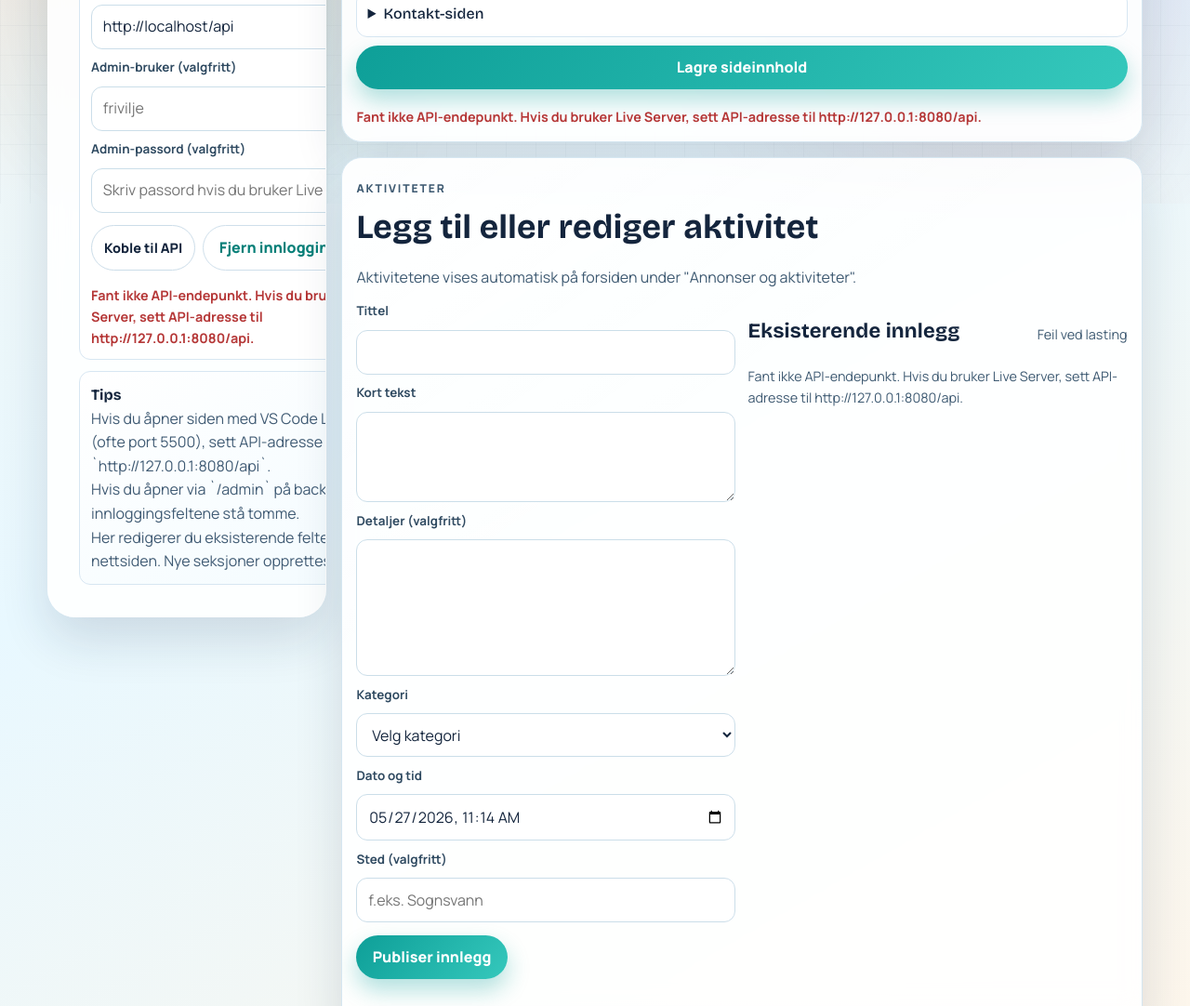
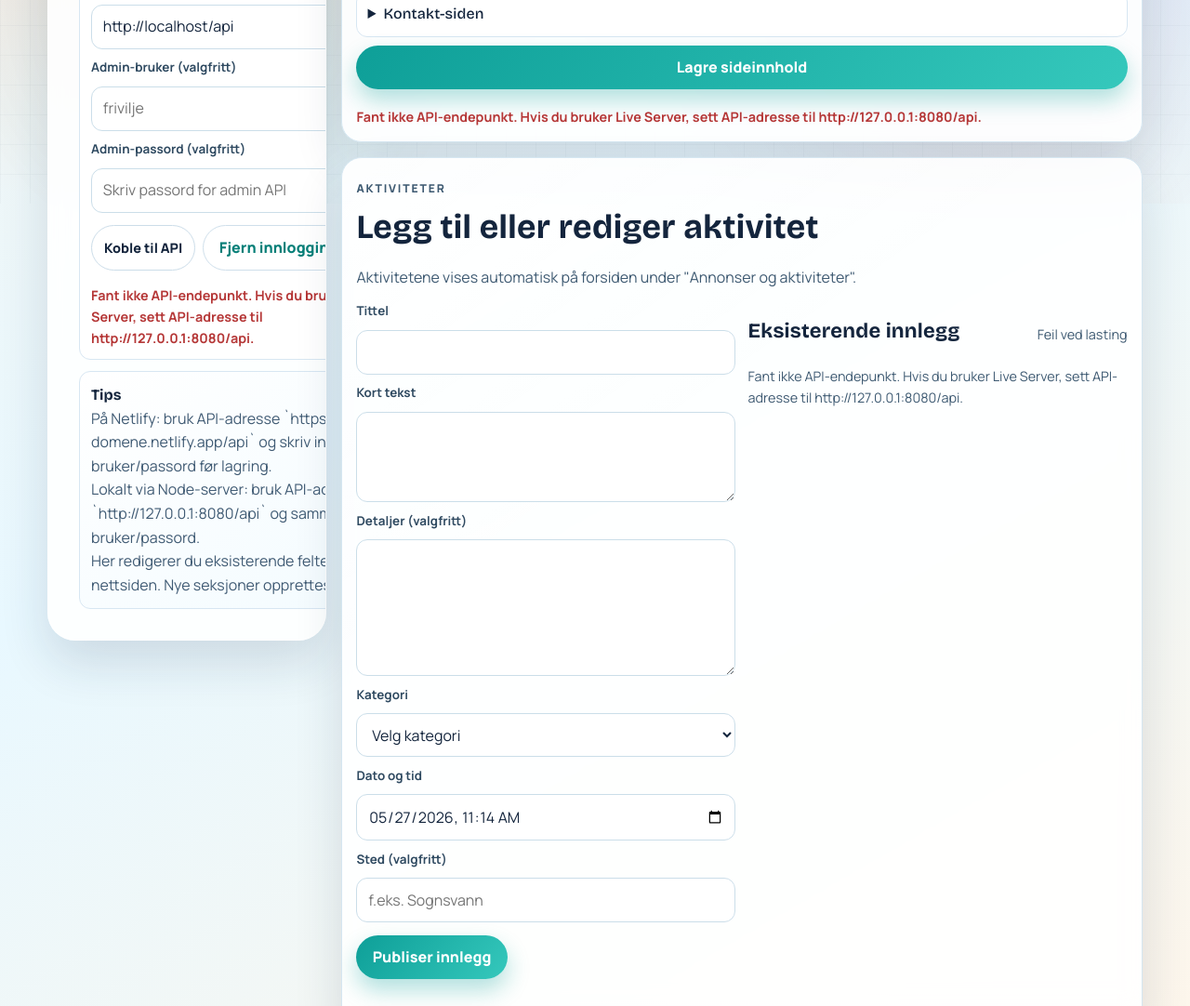
Before and after one commit to piyushsharma1209/FriVilje, a plain HTML site: page admin.html in a window 1280 px wide. Shown: the part 581-1663 px from the top of the page at 93% size. Drawn offline with nearby package versions, Linux system fonts and the light colour scheme; no server answers.

Commit message:
Update admin.html

```diff
--- a/admin.html
+++ b/admin.html
@@ -43,7 +43,7 @@
         <input id="adminUserInput" name="adminUser" type="text" autocomplete="username" placeholder="frivilje">
 
         <label for="adminPasswordInput">Admin-passord (valgfritt)</label>
-        <input id="adminPasswordInput" name="adminPassword" type="password" autocomplete="current-password" placeholder="Skriv passord hvis du bruker Live Server">
+        <input id="adminPasswordInput" name="adminPassword" type="password" autocomplete="current-password" placeholder="Skriv passord for admin API">
 
         <div class="row-actions">
           <button class="btn btn-soft" type="submit">Koble til API</button>
@@ -54,8 +54,8 @@
 
       <div class="admin-tip">
         <strong>Tips</strong>
-        <p>Hvis du åpner siden med VS Code Live Server (ofte port 5500), sett API-adresse til `http://127.0.0.1:8080/api`.</p>
-        <p>Hvis du åpner via `/admin` på backend, kan du la innloggingsfeltene stå tomme.</p>
+        <p>På Netlify: bruk API-adresse `https://ditt-domene.netlify.app/api` og skriv inn admin-bruker/passord før lagring.</p>
+        <p>Lokalt via Node-server: bruk API-adresse `http://127.0.0.1:8080/api` og samme admin-bruker/passord.</p>
         <p>Her redigerer du eksisterende felter på nettsiden. Nye seksjoner opprettes ikke her.</p>
       </div>
     </aside>
```
